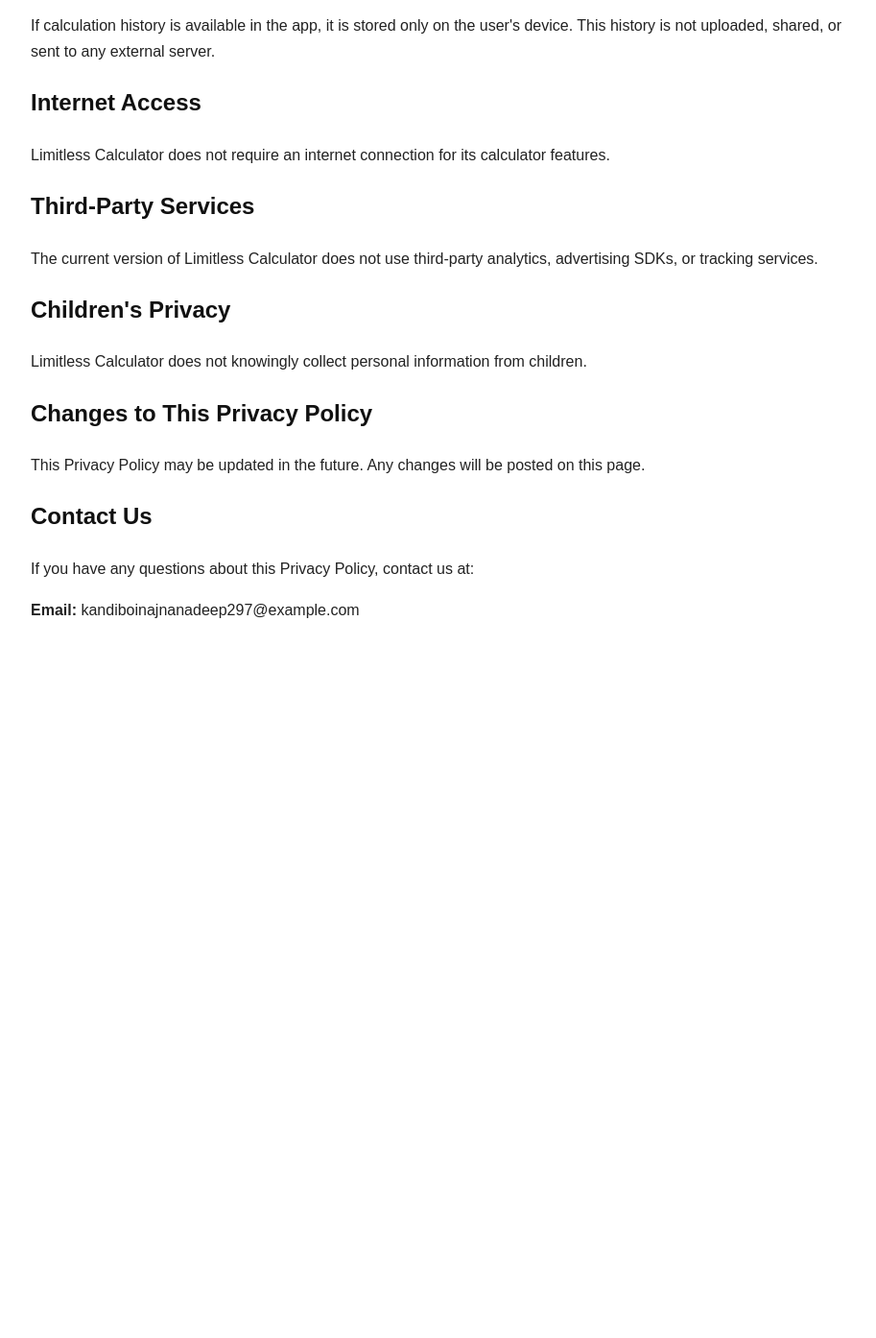
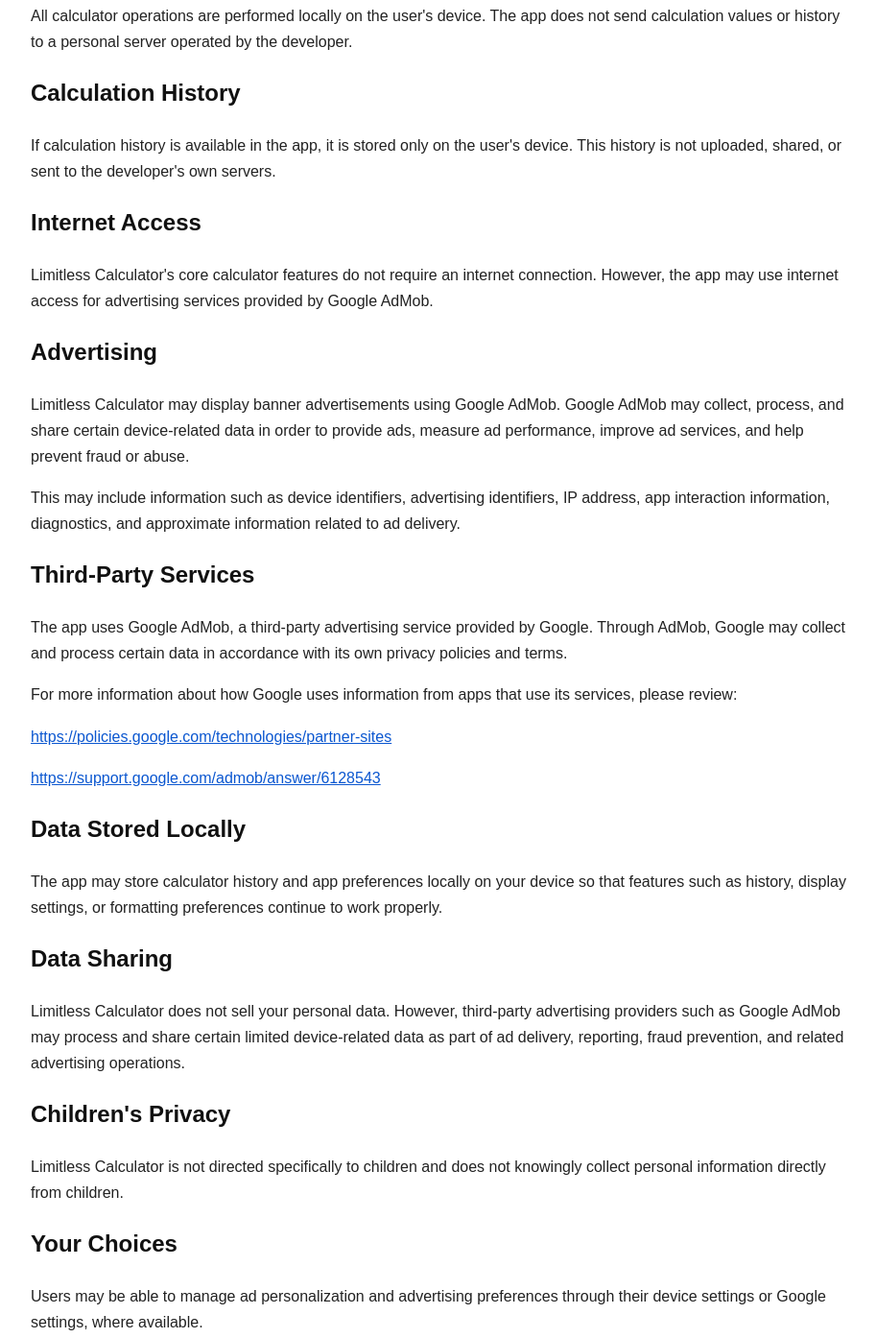
Before and after one commit to VRVikramAditya243/limitless-calculator-privacy-policy, a plain HTML site: page index.html in a window 1280 px wide. Shown: the part 646-2040 px from the top of the page at 96% size, without its empty margins (183-1096 px from the left). Before the commit the page ends 1371 px from the top, so only its background shows below. Drawn offline with Linux system fonts and the light colour scheme.

Commit message:
Update index.html

```diff
--- a/index.html
+++ b/index.html
@@ -1,8 +1,8 @@
 <!DOCTYPE html>
 <html lang="en">
 <head>
-  <meta charset="UTF-8">
-  <meta name="viewport" content="width=device-width, initial-scale=1.0">
+  <meta charset="UTF-8" />
+  <meta name="viewport" content="width=device-width, initial-scale=1.0" />
   <title>Privacy Policy - Limitless Calculator</title>
   <style>
     body {
@@ -16,6 +16,10 @@
     h1, h2 {
       color: #111;
     }
+    a {
+      color: #0b57d0;
+      word-break: break-word;
+    }
   </style>
 </head>
 <body>
@@ -23,58 +27,113 @@
   <h1>Privacy Policy</h1>
 
   <p><strong>App Name:</strong> Limitless Calculator</p>
-  <p><strong>Last updated:</strong> June 10, 2026</p>
+  <p><strong>Last updated:</strong> July 12, 2026</p>
 
   <h2>Introduction</h2>
   <p>
     Limitless Calculator is a calculator app designed to perform big-number calculations.
-    This Privacy Policy explains how the app handles user information.
+    This Privacy Policy explains how the app handles user information and what third-party
+    services may process when you use the app.
   </p>
 
   <h2>Information We Collect</h2>
   <p>
-    Limitless Calculator does not collect, store, share, or sell any personal user data.
+    Limitless Calculator does not require account registration and does not directly collect
+    personal information such as your name, phone number, or email address from داخل the app.
+  </p>
+  <p>
+    Calculator inputs, results, and history are processed and stored locally on your device
+    unless otherwise stated in this policy.
   </p>
 
   <h2>How the App Works</h2>
   <p>
-    All calculations are performed locally on the user's device. The app does not send
-    calculation data to any server.
+    All calculator operations are performed locally on the user's device. The app does not send
+    calculation values or history to a personal server operated by the developer.
   </p>
 
   <h2>Calculation History</h2>
   <p>
     If calculation history is available in the app, it is stored only on the user's device.
-    This history is not uploaded, shared, or sent to any external server.
+    This history is not uploaded, shared, or sent to the developer's own servers.
   </p>
 
   <h2>Internet Access</h2>
   <p>
-    Limitless Calculator does not require an internet connection for its calculator features.
+    Limitless Calculator's core calculator features do not require an internet connection.
+    However, the app may use internet access for advertising services provided by Google AdMob.
+  </p>
+
+  <h2>Advertising</h2>
+  <p>
+    Limitless Calculator may display banner advertisements using Google AdMob.
+    Google AdMob may collect, process, and share certain device-related data in order to
+    provide ads, measure ad performance, improve ad services, and help prevent fraud or abuse.
+  </p>
+  <p>
+    This may include information such as device identifiers, advertising identifiers, IP address,
+    app interaction information, diagnostics, and approximate information related to ad delivery.
   </p>
 
   <h2>Third-Party Services</h2>
   <p>
-    The current version of Limitless Calculator does not use third-party analytics,
-    advertising SDKs, or tracking services.
+    The app uses Google AdMob, a third-party advertising service provided by Google.
+    Through AdMob, Google may collect and process certain data in accordance with its own
+    privacy policies and terms.
+  </p>
+  <p>
+    For more information about how Google uses information from apps that use its services,
+    please review:
+  </p>
+  <p>
+    <a href="https://policies.google.com/technologies/partner-sites" target="_blank" rel="noopener noreferrer">
+      https://policies.google.com/technologies/partner-sites
+    </a>
+  </p>
+  <p>
+    <a href="https://support.google.com/admob/answer/6128543" target="_blank" rel="noopener noreferrer">
+      https://support.google.com/admob/answer/6128543
+    </a>
+  </p>
+
+  <h2>Data Stored Locally</h2>
+  <p>
+    The app may store calculator history and app preferences locally on your device so that
+    features such as history, display settings, or formatting preferences continue to work properly.
+  </p>
+
+  <h2>Data Sharing</h2>
+  <p>
+    Limitless Calculator does not sell your personal data.
+    However, third-party advertising providers such as Google AdMob may process and share
+    certain limited device-related data as part of ad delivery, reporting, fraud prevention,
+    and related advertising operations.
   </p>
 
   <h2>Children's Privacy</h2>
   <p>
-    Limitless Calculator does not knowingly collect personal information from children.
+    Limitless Calculator is not directed specifically to children and does not knowingly collect
+    personal information directly from children.
+  </p>
+
+  <h2>Your Choices</h2>
+  <p>
+    Users may be able to manage ad personalization and advertising preferences through their
+    device settings or Google settings, where available.
   </p>
 
   <h2>Changes to This Privacy Policy</h2>
   <p>
-    This Privacy Policy may be updated in the future. Any changes will be posted on this page.
+    This Privacy Policy may be updated from time to time. Any changes will be posted on this page,
+    and the updated date at the top of this page will be revised accordingly.
   </p>
 
   <h2>Contact Us</h2>
   <p>
-    If you have any questions about this Privacy Policy, contact us at:
+    If you have any questions about this Privacy Policy, you can contact us at:
   </p>
   <p>
-    <strong>Email:</strong> kandiboinajnanadeep297@example.com
+    <strong>Email:</strong> kandiboinajnanadeep297@gmail.com
   </p>
 
 </body>
```
